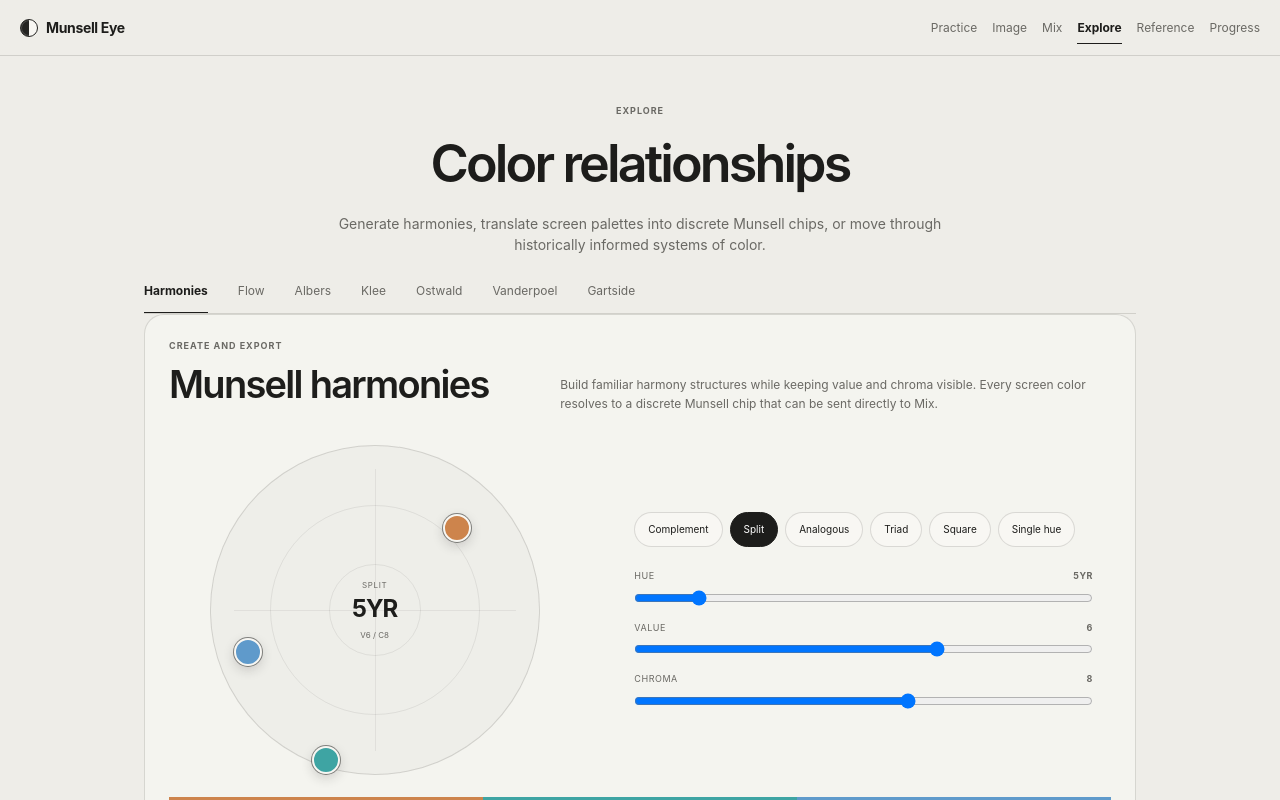
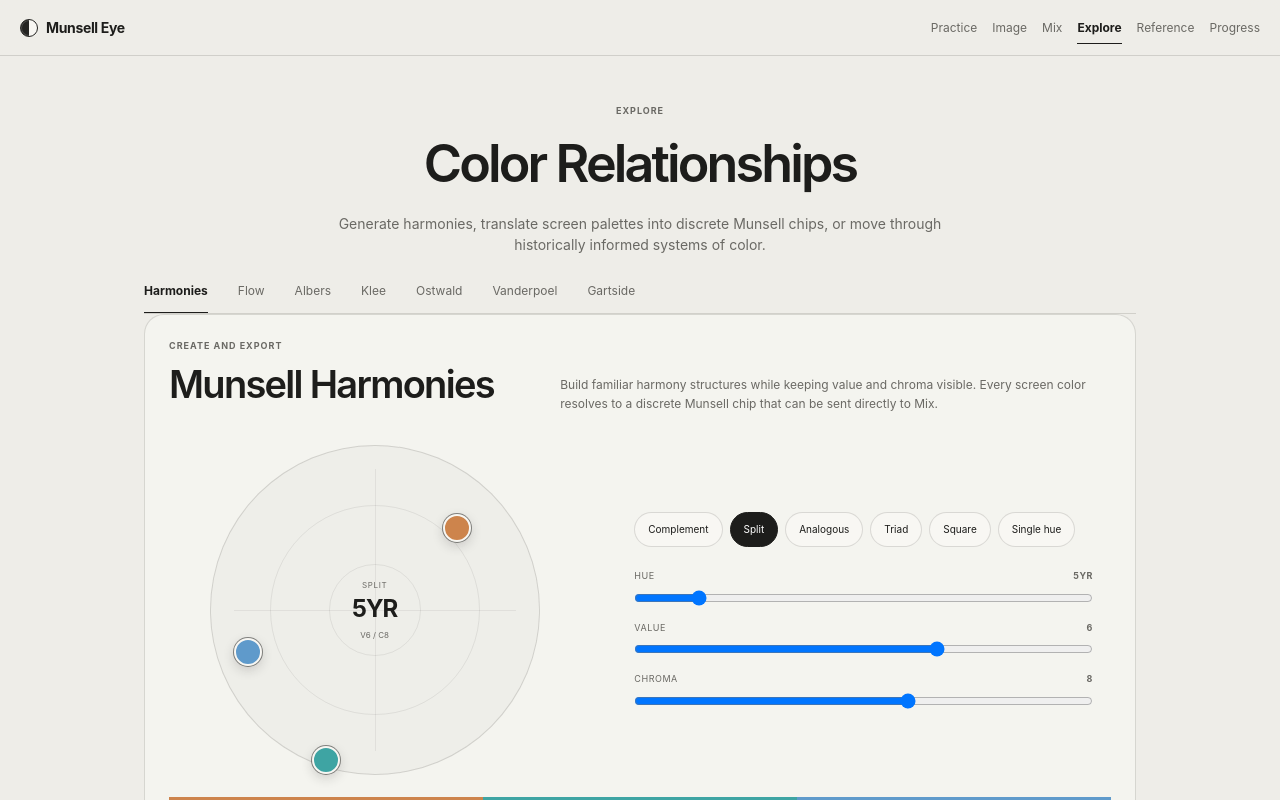
Before and after one commit to pvosk/munsell-eye, a Next.js app: page / in a window 1280 px wide. Both pictures are taken after a click on the button "Explore". Shown: the top 800 px of the page. Built offline with nearby package versions, Linux system fonts and the light colour scheme.

Commit message:
Update app/studio.tsx for perceptual palette and reference layout

```diff
--- a/app/studio.tsx
+++ b/app/studio.tsx
@@ -7,13 +7,13 @@ type Family = 'R' | 'YR' | 'Y' | 'GY' | 'G' | 'BG' | 'B' | 'PB' | 'P' | 'RP';
 type Study = 'harmony' | 'flow' | 'albers' | 'klee' | 'ostwald' | 'vanderpoel' | 'gartside';
 
 const STUDIES: { id: Study; name: string; eyebrow: string; description: string }[] = [
-  { id: 'harmony', name: 'Munsell harmonies', eyebrow: 'Create and export', description: 'Build familiar harmony structures while keeping value and chroma visible. Every screen color resolves to a discrete Munsell chip that can be sent directly to Mix.' },
-  { id: 'flow', name: 'Color pond', eyebrow: 'Touch and watch', description: 'Drop bright Munsell colors into a field of white chips. Rings spread, overlap and slowly share color with their neighbors.' },
+  { id: 'harmony', name: 'Munsell Harmonies', eyebrow: 'Create and export', description: 'Build familiar harmony structures while keeping value and chroma visible. Every screen color resolves to a discrete Munsell chip that can be sent directly to Mix.' },
+  { id: 'flow', name: 'Color Pond', eyebrow: 'Touch and watch', description: 'Drop bright Munsell colors into a field of white chips. Rings spread, overlap and slowly share color with their neighbors.' },
   { id: 'albers', name: 'Relativity', eyebrow: 'After Josef Albers', description: 'One identical square is nested inside two different grounds. The three-color study isolates how context changes appearance.' },
-  { id: 'klee', name: 'Color movement', eyebrow: 'After Paul Klee', description: 'A field of stepped hue, value and chroma rhythms. Every transition is built from discrete Munsell chips.' },
-  { id: 'ostwald', name: 'Complement field', eyebrow: 'After Wilhelm Ostwald', description: 'Diametrically opposed hues share a diamond field. White content rises, black content falls and chromatic strength moves toward either edge.' },
-  { id: 'vanderpoel', name: 'Color problems', eyebrow: 'After Emily Noyes Vanderpoel', description: 'Cellular ten-by-ten arrangements explore proportion, borders, axes and connected masses using a limited palette.' },
-  { id: 'gartside', name: 'Color field', eyebrow: 'After Mary Gartside', description: 'Opaque asymmetric masses evoke Gartside’s painted blots without pretending that screen transparency behaves like watercolor.' },
+  { id: 'klee', name: 'Color Movement', eyebrow: 'After Paul Klee', description: 'A field of stepped hue, value and chroma rhythms. Every transition is built from discrete Munsell chips.' },
+  { id: 'ostwald', name: 'Complement Field', eyebrow: 'After Wilhelm Ostwald', description: 'Diametrically opposed hues share a diamond field. White content rises, black content falls and chromatic strength moves toward either edge.' },
+  { id: 'vanderpoel', name: 'Color Problems', eyebrow: 'After Emily Noyes Vanderpoel', description: 'Cellular ten-by-ten arrangements explore proportion, borders, axes and connected masses using a limited palette.' },
+  { id: 'gartside', name: 'Color Field', eyebrow: 'After Mary Gartside', description: 'Opaque asymmetric masses evoke Gartside’s painted blots without pretending that screen transparency behaves like watercolor.' },
 ];
 
 const rgb = (color: MunsellColor) => `rgb(${color.rgb.join(',')})`;
@@ -437,7 +437,7 @@ export default function StudioView({ onSendToMixer }: { onSendToMixer?: (color:
     <section className="studio-view" aria-labelledby="studio-title">
       <div className="reference-intro studio-intro">
         <span className="eyebrow">Explore</span>
-        <h1 id="studio-title">Color relationships</h1>
+        <h1 id="studio-title">Color Relationships</h1>
         <p>Generate harmonies, translate screen palettes into discrete Munsell chips, or move through historically informed systems of color.</p>
       </div>
 
```
